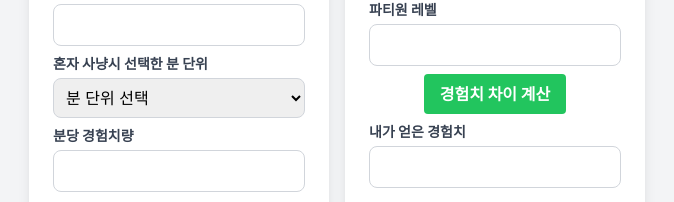
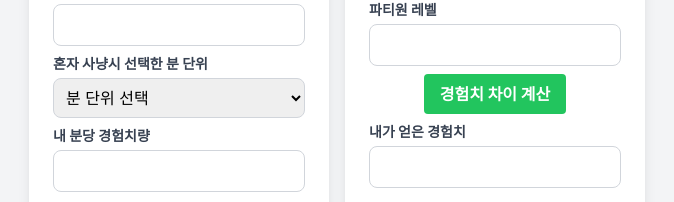
Before and after one commit to deusexmachinaa/jjul_cal, a Next.js app: page / in a window 1280 px wide. Shown: the part 323-525 px from the top of the page, without its empty margins (311-985 px from the left). Built offline with nearby package versions, Linux system fonts and the light colour scheme.

Commit message:
n분당 경험치량 -> 내 n분당 경험치량

```diff
--- a/src/app/ExpEstimateCalculator.tsx
+++ b/src/app/ExpEstimateCalculator.tsx
@@ -168,7 +168,7 @@ const ExpEstimateCalculator: React.FC = () => {
           className="block text-gray-700 text-sm font-bold mb-1"
           htmlFor="expAmount"
         >
-          {selectedMinutes} 분당 경험치량
+          내 {selectedMinutes} 분당 경험치량
         </label>
         <input
           className="border border-gray-300 p-2 rounded-lg w-full"
```
